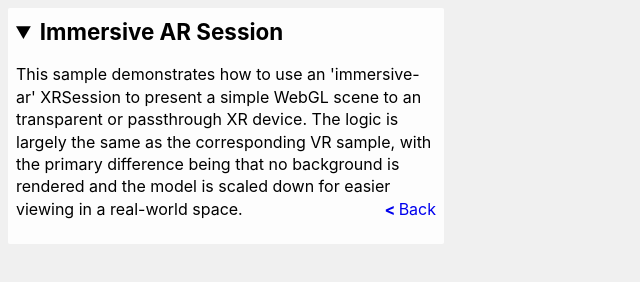
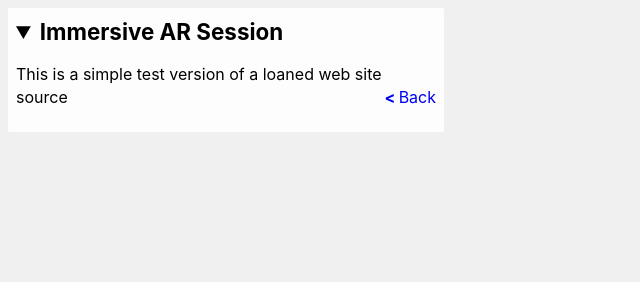
Before and after one commit to PaulTony7/PaulTony7.github.io, a plain HTML site: page index.html in a window 1280 px wide. Shown: the whole page, without its empty margins (0-640 px from the left). Drawn offline with Linux system fonts and the light colour scheme.

Commit message:
Change model

```diff
--- a/index.html
+++ b/index.html
@@ -25,8 +25,6 @@ CONNECTION WITH THE SOFTWARE OR THE USE OR OTHER DEALINGS IN THE SOFTWARE.
     <meta name='viewport' content='width=device-width, initial-scale=1, user-scalable=no'>
     <meta name='mobile-web-app-capable' content='yes'>
     <meta name='apple-mobile-web-app-capable' content='yes'>
-    <link rel='icon' type='image/png' sizes='32x32' href='favicon-32x32.png'>
-    <link rel='icon' type='image/png' sizes='96x96' href='favicon-96x96.png'>
     <link rel='stylesheet' href='css/common.css'>
 
     <title>Immersive AR Session</title>
@@ -36,16 +34,13 @@ CONNECTION WITH THE SOFTWARE OR THE USE OR OTHER DEALINGS IN THE SOFTWARE.
       <details open>
         <summary>Immersive AR Session</summary>
         <p>
-          This sample demonstrates how to use an 'immersive-ar' XRSession to
-          present a simple WebGL scene to an transparent or passthrough XR
-          device. The logic is largely the same as the corresponding VR sample,
-          with the primary difference being that no background is rendered and
-          the model is scaled down for easier viewing in a real-world space.
+          This is a simple test version of a loaned web site source
           <a class="back" href="./">Back</a>
         </p>
       </details>
     </header>
     <script type="module">
+      //IMPORTS
       import {WebXRButton} from './js/util/webxr-button.js';
       import {Scene} from './js/render/scenes/scene.js';
       import {Renderer, createWebGLContext} from './js/render/core/renderer.js';
@@ -54,8 +49,7 @@ CONNECTION WITH THE SOFTWARE OR THE USE OR OTHER DEALINGS IN THE SOFTWARE.
       import {Gltf2Node} from './js/render/nodes/gltf2.js';
       import {QueryArgs} from './js/util/query-args.js';
 
-      // If requested, use the polyfill to provide support for mobile devices
-      // and devices which only support WebVR.
+      // korzystaj z polyfil jeśli urządzenie wspiera tylko VR
       import WebXRPolyfill from './js/third-party/webxr-polyfill/build/webxr-polyfill.module.js';
       if (QueryArgs.getBool('usePolyfill', true)) {
         let polyfill = new WebXRPolyfill();
@@ -70,7 +64,7 @@ CONNECTION WITH THE SOFTWARE OR THE USE OR OTHER DEALINGS IN THE SOFTWARE.
       let gl = null;
       let renderer = null;
       let scene = new Scene();
-      let solarSystem = new Gltf2Node({url: 'media/gltf/garage/garage.gltf'});
+      let solarSystem = new Gltf2Node({url: 'media/gltf/testing_cube.glb'});
       // The solar system is big (citation needed). Scale it down so that users
       // can move around the planets more easily.
       solarSystem.scale = [1, 1, 1];
```
Also changed, not shown: 1 other file.
